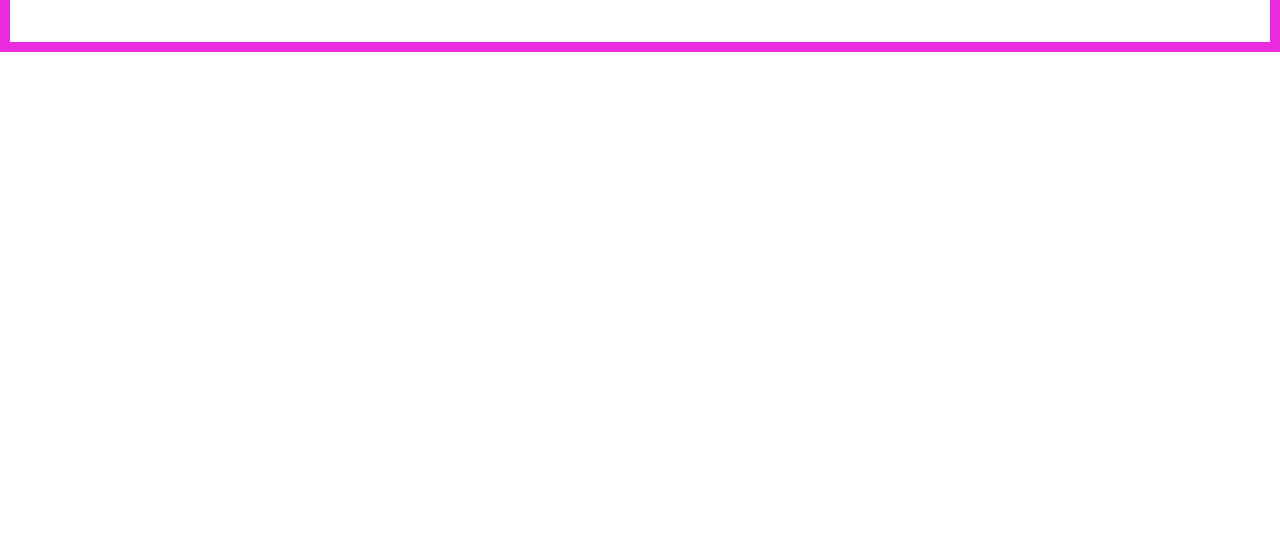
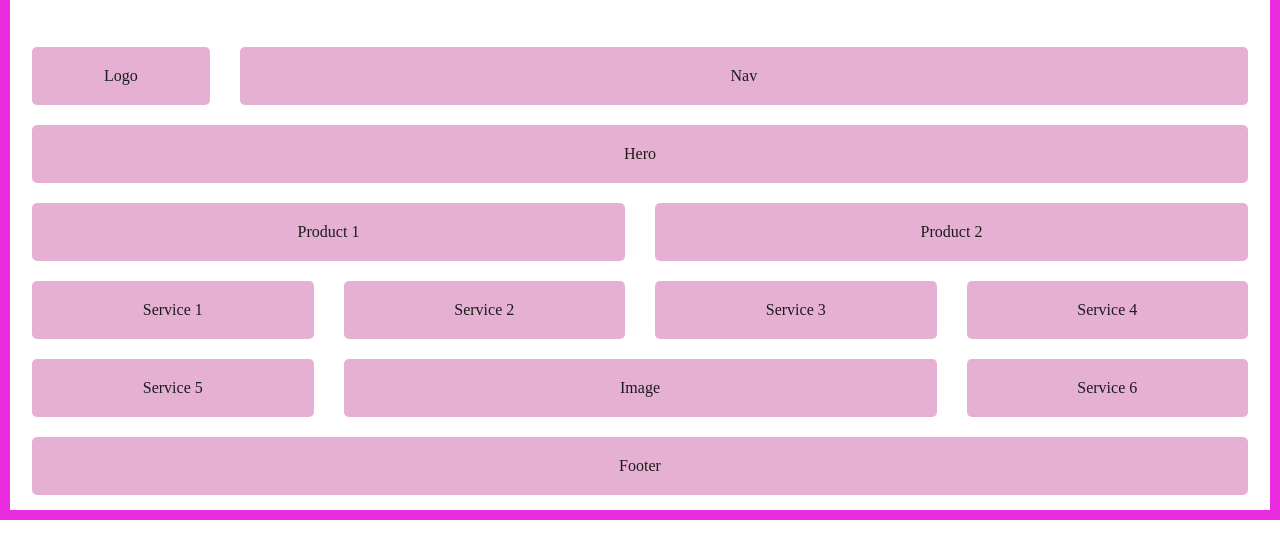
Before and after one commit to j-ohene/Ohene_Jesica_Project3-main, a plain HTML site: page index.html in a window 1280 px wide. Shown: the part 76-634 px from the top of the page. Drawn offline with Linux system fonts and the light colour scheme.

Commit message:
grid con adjustmnets

```diff
--- a/index.html
+++ b/index.html
@@ -46,8 +46,8 @@
                 <div class="m-col-span-4 box">Nav</div>
                 <div class="m-col-span-8 box">Logo</div>
             </div>
-            <div class="full-width-grid-con">
-                <div class ="m-col-span-full box">Hero</div>
+            <div class="grid-con">
+                <div class ="m-col-span-12 box">Hero</div>
             </div>
             <div class="grid-con">
                 <div class ="m-col-span-6 box">Product 1</div>
@@ -63,13 +63,36 @@
                 <div class="m-col-span-4 box">Product 2</div>
                 <div class="m-col-span-4 box">Product 2</div>
             </div>
-            <div class="m-col-span-full box">Footer</div>
+            <div class="grid-con">
+            <div class="m-col-span-12 box">Footer</div>
         </div>
         </section>
         <section class="spacer desktop">
-
-
-
+            <div class="grid-con">
+                <div class ="m-col-span-2 box">Logo</div>
+                <div class="m-col-span-10 box">Nav</div>
+            </div>
+            <div class="grid-con">
+                <div class ="m-col-span-12 box">Hero</div>
+            </div>
+            <div class="grid-con">
+                <div class ="m-col-span-6 box">Product 1</div>
+                <div class="m-col-span-6 box">Product 2</div>
+            </div>
+            <div class="grid-con">
+                <div class ="m-col-span-3 box">Service 1</div>
+                <div class="m-col-span-3 box">Service 2</div>
+                <div class="m-col-span-3 box">Service 3</div>
+                <div class="m-col-span-3 box">Service 4</div>
+            </div>
+            <div class="grid-con">
+                <div class ="m-col-span-3 box">Service 5</div>
+                <div class="m-col-span-6 box">Image</div>
+                <div class ="m-col-span-3 box">Service 6</div>
+            </div>
+            <div class="grid-con">
+                <div class ="m-col-span-12 box">Footer</div>
+            </div>
         </section>
 
         <script>src="js/main.js"</script>
```
